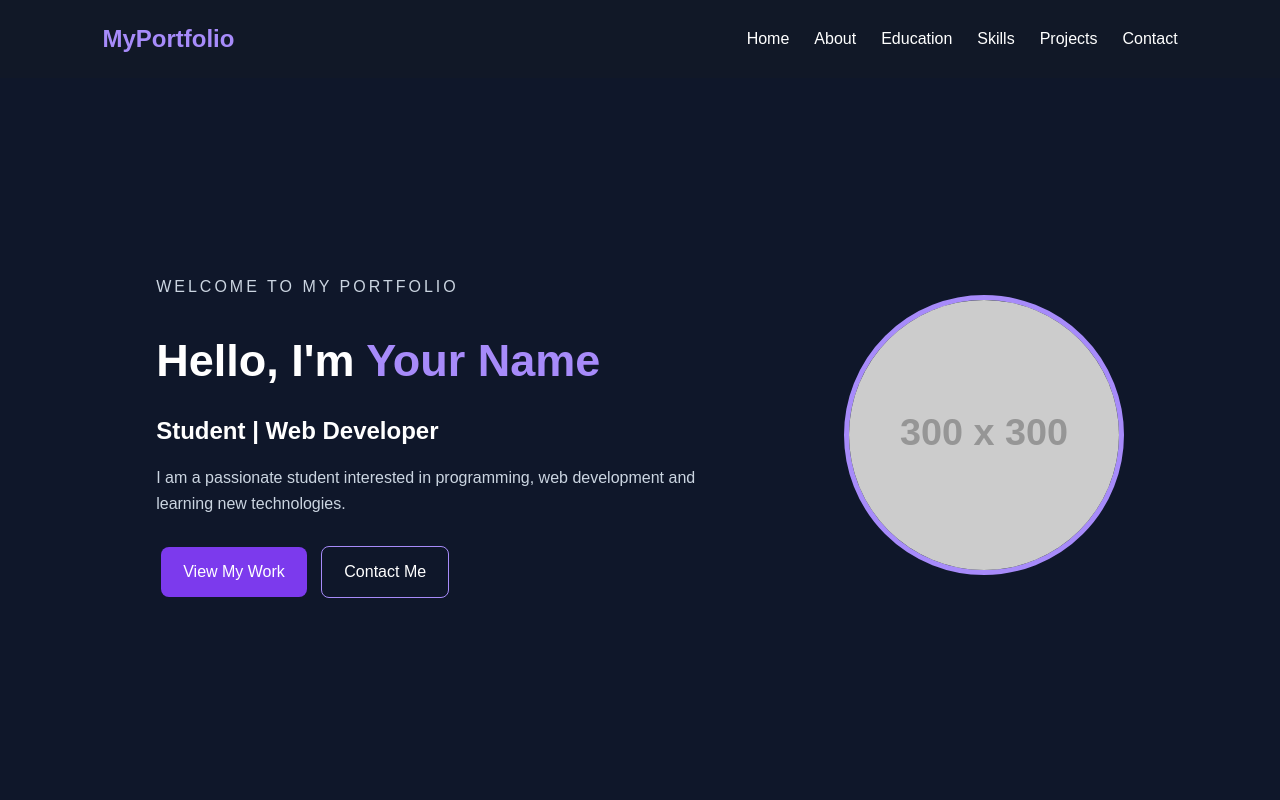
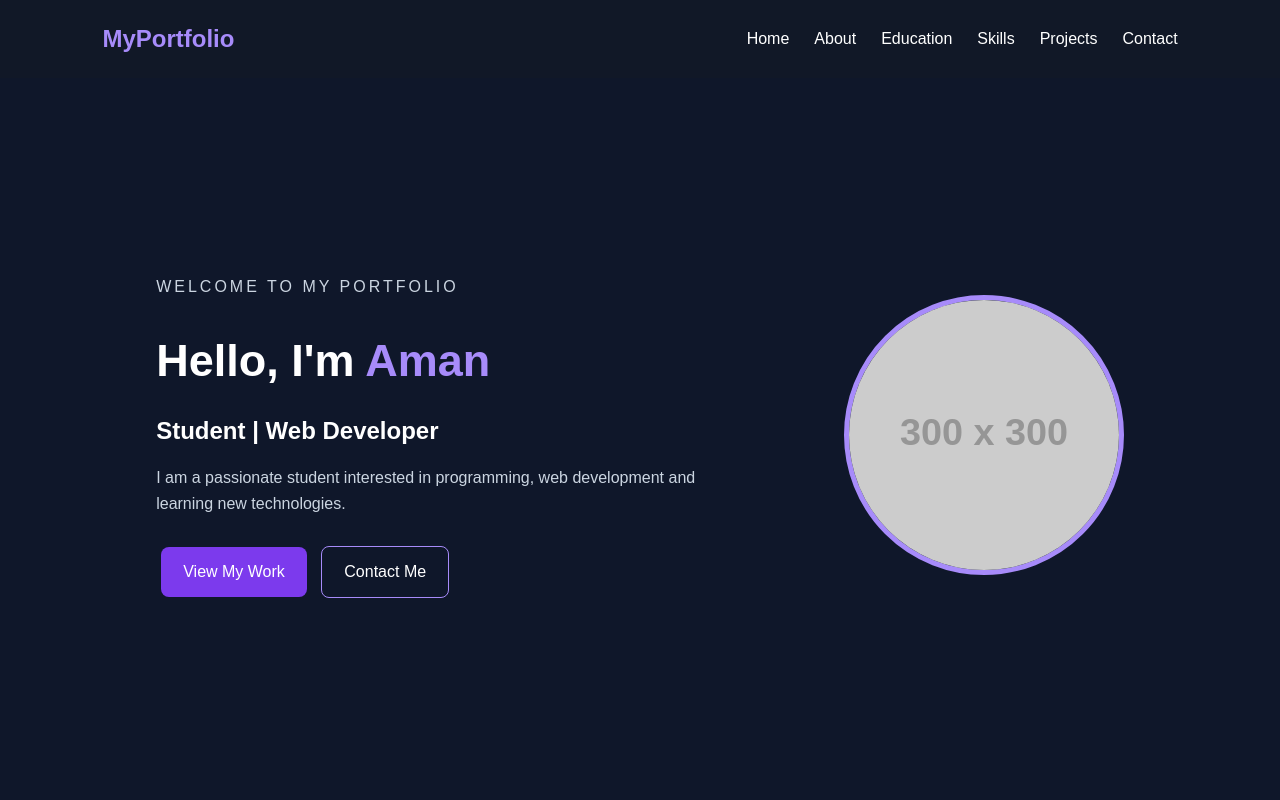
Before and after one commit to AmanSIR07/Student_portfolio, a plain HTML site: page index.html in a window 1280 px wide. Shown: the top 800 px of the page. Drawn offline with Linux system fonts and the light colour scheme; placeholder pictures from the web are drawn by us.

Commit message:
changes in index file

```diff
--- a/index.html
+++ b/index.html
@@ -28,7 +28,7 @@
     <section id="home" class="hero">
         <div class="hero-content">
             <p class="welcome">WELCOME TO MY PORTFOLIO</p>
-            <h1>Hello, I'm <span>Your Name</span></h1>
+            <h1>Hello, I'm <span>Aman</span></h1>
             <h2>Student | Web Developer</h2>
             <p>
                 I am a passionate student interested in programming,
```
